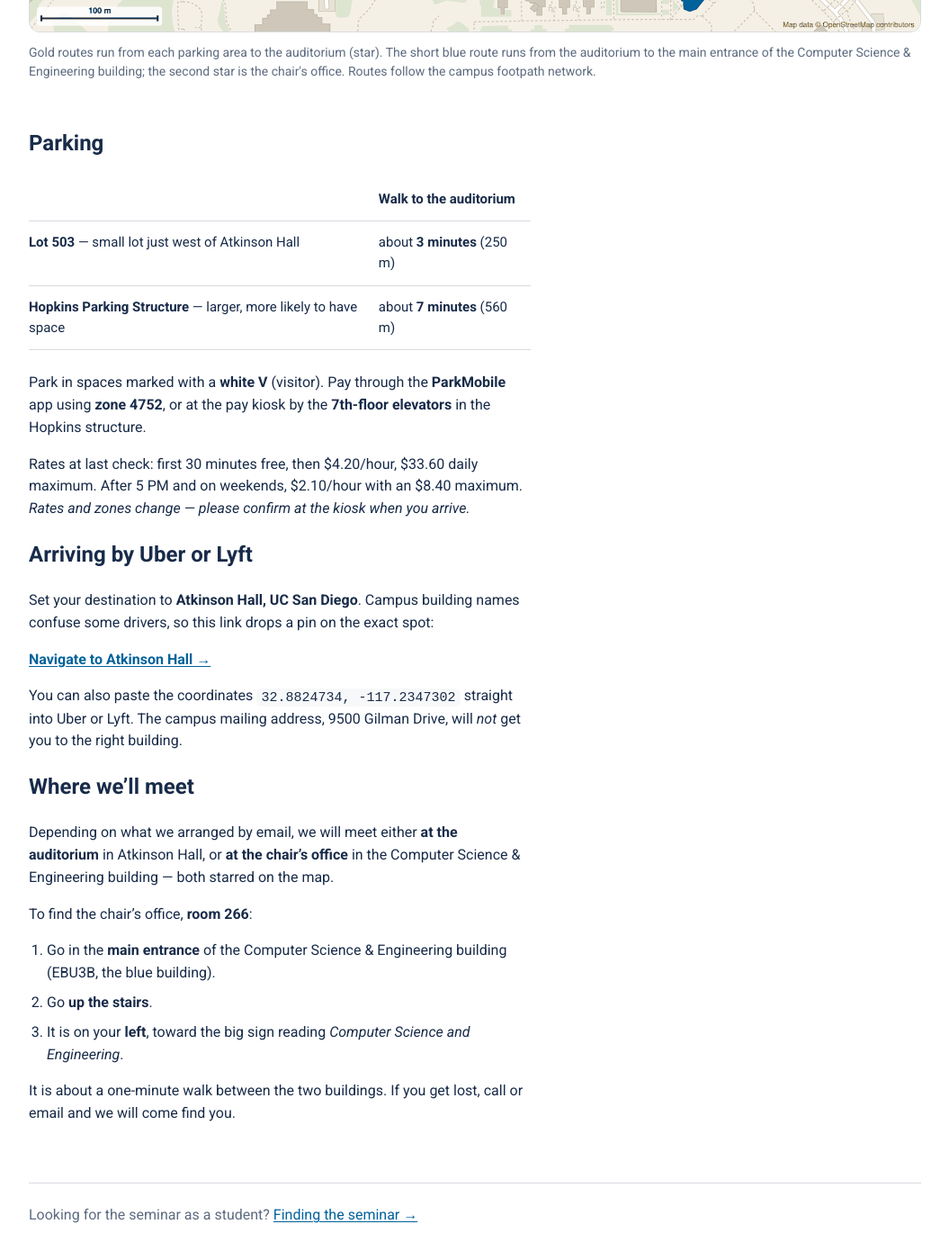
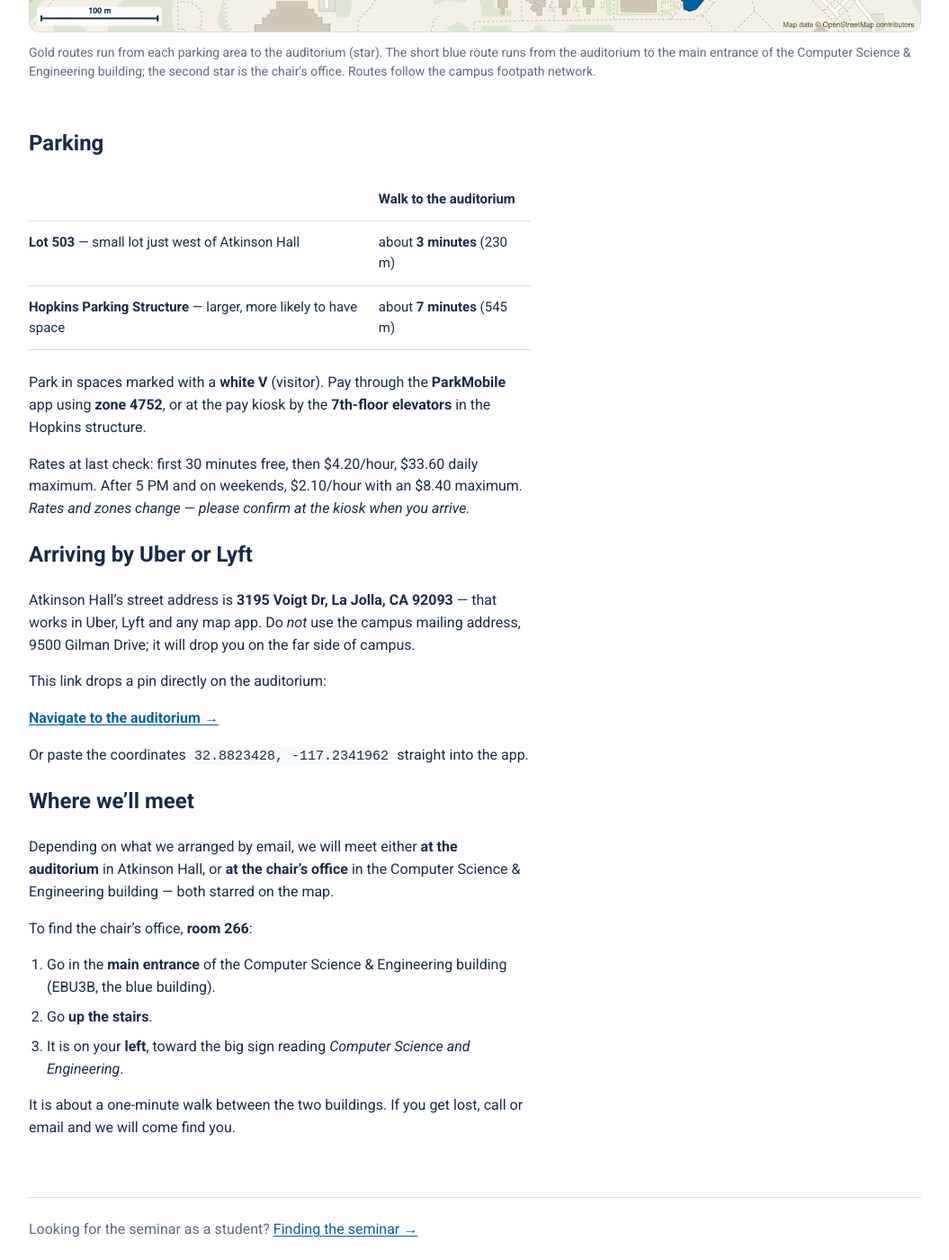
Before and after one commit to stevenjswanson/modern-swe, a Jekyll site: the page built from for-speakers.md, in a window 1280 px wide and 1400 px high, scrolled down 760 px. Shown: the whole window at 90% size, without its empty margins (112-1167 px from the left). Built offline with Jekyll 4.4.1, drawn with Linux system fonts in a browser that asks for light colours.

Commit message:
Pin the auditorium at its confirmed location
The instructor supplied two references that disagreed by 58 m: a shared Google
Maps link and a pasted lat/long. Both fall inside the Atkinson footprint, but
the pasted pair is 42 m from the Bear against the link's 82 m, matching how the
venue is described, and its precision is characteristic of a right-click
"What's here?" copy. The link's pin is Google's canonical place point for the
street address, which snaps to the address centroid rather than the click.

Routes re-run against the confirmed pin: Hopkins 546 m, Lot 503 232 m, and only
67 m from the auditorium to the CSE main entrance.

The link also yielded Atkinson's street address, 3195 Voigt Dr, which now leads
the rideshare section -- a real address beats coordinates for most drivers.

Walk-time labels on the map are now derived from the computed routes rather than
typed in, so they cannot drift from the distances printed on the page.

Co-Authored-By: Claude Opus 5 <noreply@anthropic.com>

```diff
--- a/for-speakers.md
+++ b/for-speakers.md
@@ -25,8 +25,8 @@ rideshare, and where we will meet.</p>
 
 | | Walk to the auditorium |
 |---|---|
-| **Lot 503** — small lot just west of Atkinson Hall | about **3 minutes** (250 m) |
-| **Hopkins Parking Structure** — larger, more likely to have space | about **7 minutes** (560 m) |
+| **Lot 503** — small lot just west of Atkinson Hall | about **3 minutes** (230 m) |
+| **Hopkins Parking Structure** — larger, more likely to have space | about **7 minutes** (545 m) |
 
 Park in spaces marked with a **white V** (visitor). Pay through the **ParkMobile**
 app using **zone 4752**, or at the pay kiosk by the **7th-floor elevators** in the
@@ -38,14 +38,15 @@ change — please confirm at the kiosk when you arrive.*
 
 ## Arriving by Uber or Lyft
 
-Set your destination to **Atkinson Hall, UC San Diego**. Campus building names
-confuse some drivers, so this link drops a pin on the exact spot:
+Atkinson Hall's street address is **3195 Voigt Dr, La Jolla, CA 92093** — that
+works in Uber, Lyft and any map app. Do *not* use the campus mailing address,
+9500 Gilman Drive; it will drop you on the far side of campus.
 
-**[Navigate to Atkinson Hall &rarr;](https://www.google.com/maps/dir/?api=1&destination=32.8824734%2C-117.2347302)**
+This link drops a pin directly on the auditorium:
 
-You can also paste the coordinates `32.8824734, -117.2347302` straight into Uber
-or Lyft. The campus mailing address, 9500 Gilman Drive, will *not* get you to the
-right building.
+**[Navigate to the auditorium &rarr;](https://www.google.com/maps/dir/?api=1&destination=32.8823428%2C-117.2341962)**
+
+Or paste the coordinates `32.8823428, -117.2341962` straight into the app.
 
 ## Where we'll meet
 
```
Also changed, not shown: finding-the-seminar.md (+2 -1 lines), assets/img/maps/atkinson-campus-location.png, assets/img/maps/atkinson-parking-and-walking.png.
